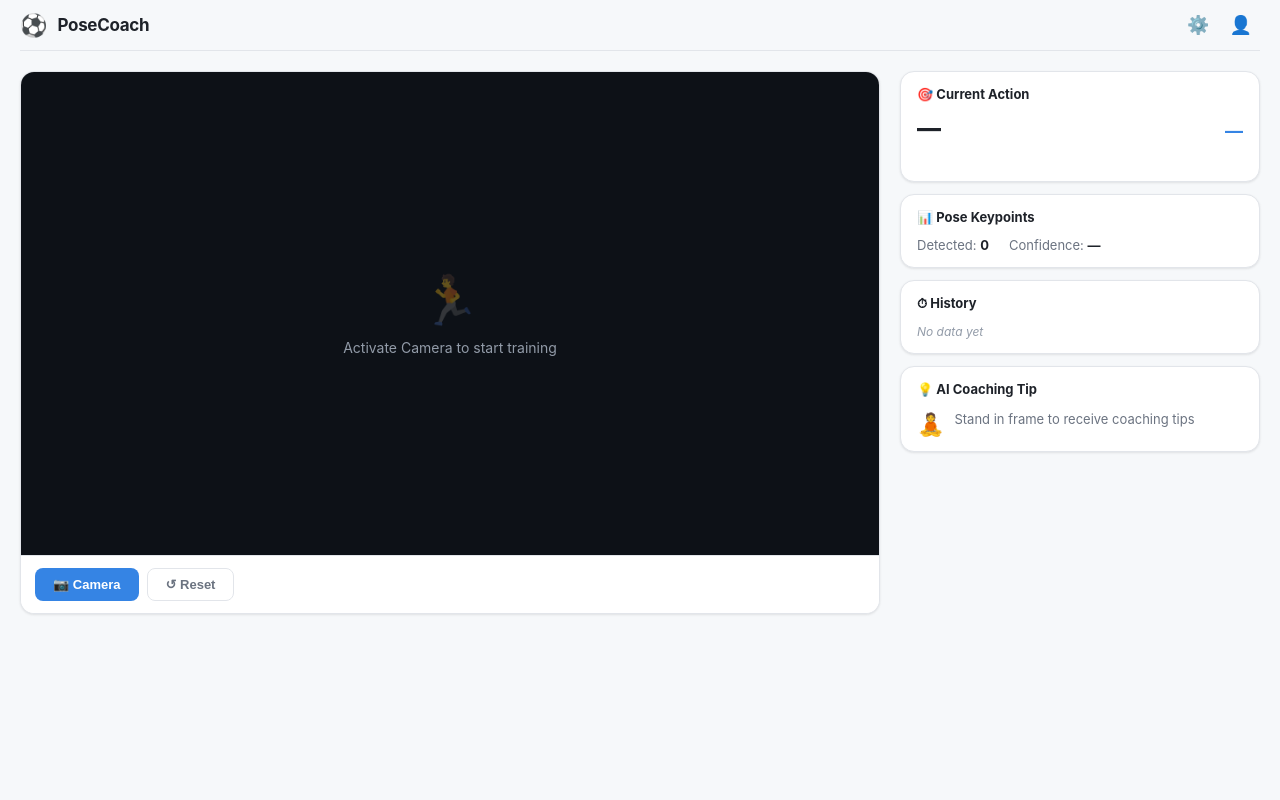
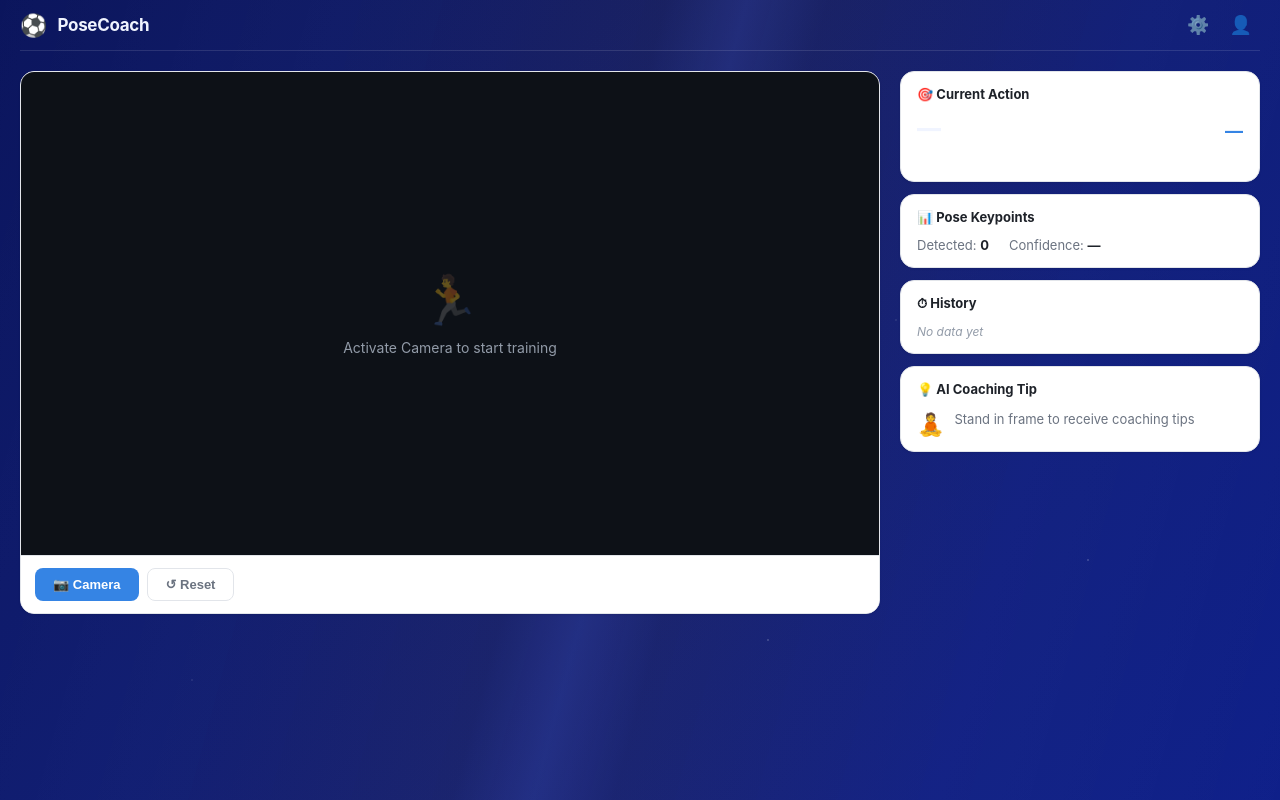
Before and after one commit to Raffi-skyexplore/football-action-prediction, a plain HTML site: page index.html in a window 1280 px wide. Drawn offline with Linux system fonts and the light colour scheme.

Commit message:
restore UCL gradient background, keep white card styles

```diff
--- a/style.css
+++ b/style.css
@@ -1,7 +1,7 @@
 * { margin: 0; padding: 0; box-sizing: border-box; }
 
 :root {
-  --bg: #f6f8fa;
+  --bg: #f0f2f5;
   --surface: #ffffff;
   --border: #e2e5ea;
   --text: #1e2229;
@@ -21,12 +21,71 @@
 
 body {
   font-family: -apple-system, BlinkMacSystemFont, 'Segoe UI', Roboto, 'Noto Sans', sans-serif;
-  background: var(--bg);
-  color: var(--text);
+  background: linear-gradient(135deg, #1B4EF5, #0C1D8A, #060D45, #0C1D8A, #1B4EF5);
+  background-size: 600% 600%;
+  animation: bgShift 12s ease-in-out infinite;
+  color: #f0f4ff;
   min-height: 100vh;
+  overflow-x: hidden;
+  position: relative;
+}
+
+@keyframes bgShift {
+  0% { background-position: 0% 50%; }
+  25% { background-position: 50% 0%; }
+  50% { background-position: 100% 50%; }
+  75% { background-position: 50% 100%; }
+  100% { background-position: 0% 50%; }
+}
+
+body::before {
+  content: '';
+  position: fixed;
+  inset: 0;
+  background: linear-gradient(
+    105deg,
+    transparent 25%,
+    rgba(255, 255, 255, 0.04) 40%,
+    rgba(245, 197, 24, 0.07) 48%,
+    rgba(255, 255, 255, 0.1) 50%,
+    rgba(245, 197, 24, 0.07) 52%,
+    rgba(255, 255, 255, 0.04) 60%,
+    transparent 75%
+  );
+  background-size: 300% 100%;
+  animation: lightSweep 5s ease-in-out infinite;
+  pointer-events: none;
+  z-index: 0;
+}
+
+@keyframes lightSweep {
+  0% { background-position: 200% 50%; }
+  50% { background-position: -100% 50%; }
+  100% { background-position: 200% 50%; }
+}
+
+body::after {
+  content: '';
+  position: fixed;
+  inset: 0;
+  background-image:
+    radial-gradient(1px 1px at 10% 20%, rgba(255,255,255,0.35) 0%, transparent 100%),
+    radial-gradient(1px 1px at 30% 60%, rgba(255,255,255,0.25) 0%, transparent 100%),
+    radial-gradient(1.5px 1.5px at 50% 10%, rgba(255,255,255,0.4) 0%, transparent 100%),
+    radial-gradient(1px 1px at 70% 40%, rgba(255,255,255,0.25) 0%, transparent 100%),
+    radial-gradient(1.5px 1.5px at 85% 70%, rgba(255,255,255,0.3) 0%, transparent 100%),
+    radial-gradient(1px 1px at 15% 85%, rgba(255,255,255,0.25) 0%, transparent 100%),
+    radial-gradient(1px 1px at 90% 15%, rgba(255,255,255,0.2) 0%, transparent 100%),
+    radial-gradient(1px 1px at 45% 45%, rgba(255,255,255,0.15) 0%, transparent 100%),
+    radial-gradient(1.5px 1.5px at 60% 80%, rgba(255,255,255,0.3) 0%, transparent 100%),
+    radial-gradient(1px 1px at 25% 35%, rgba(255,255,255,0.2) 0%, transparent 100%);
+  pointer-events: none;
+  z-index: 0;
 }
 
 #app {
+  position: relative;
+  z-index: 1;
   max-width: 1420px;
   margin: 0 auto;
   padding: 0 20px 24px;
@@ -39,7 +98,7 @@ body {
   justify-content: space-between;
   padding: 10px 0;
   margin-bottom: 20px;
-  border-bottom: 1px solid var(--border);
+  border-bottom: 1px solid rgba(240, 244, 255, 0.12);
 }
 
 .topbar-left {
@@ -57,7 +116,7 @@ body {
   font-size: 17px;
   font-weight: 700;
   letter-spacing: -0.3px;
-  color: var(--text);
+  color: #f0f4ff;
 }
 
 .topbar-right {
@@ -73,7 +132,7 @@ body {
   cursor: pointer;
   padding: 6px 8px;
   border-radius: 8px;
-  color: var(--text-secondary);
+  color: rgba(240, 244, 255, 0.7);
   transition: background 0.15s;
   line-height: 1;
 }
```
